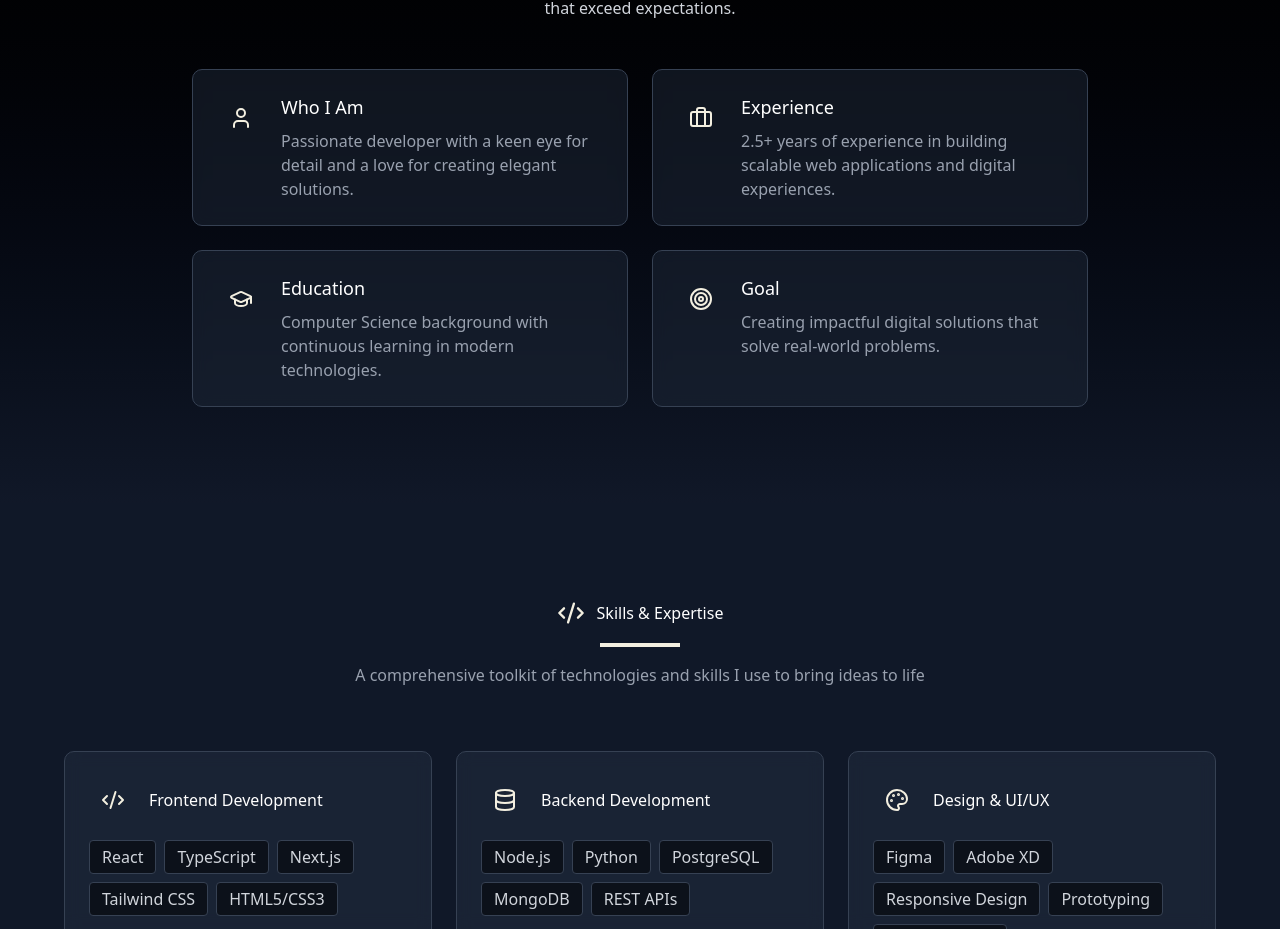
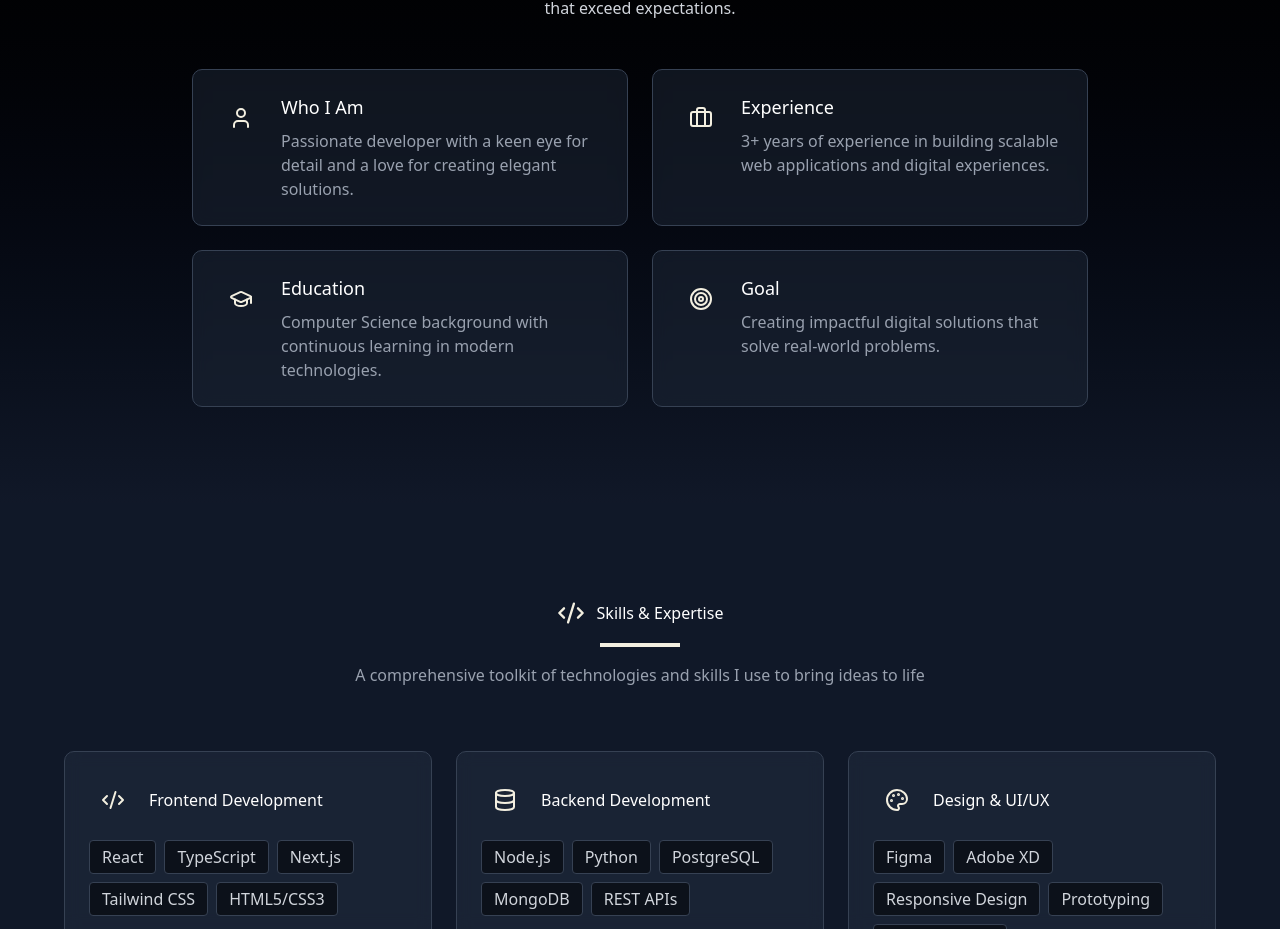
Before and after one commit to Raaj-16/nataraj_webapp, a React (Vite) app: page / in a window 1280 px wide. Shown: the part 1091-2020 px from the top of the page. Built offline with nearby package versions, Linux system fonts and the light colour scheme.

Commit message:
ui_change

```diff
--- a/src/components/About.tsx
+++ b/src/components/About.tsx
@@ -11,7 +11,7 @@ export function About() {
     {
       icon: Briefcase,
       title: 'Experience',
-      description: '2.5+ years of experience in building scalable web applications and digital experiences.',
+      description: '3+ years of experience in building scalable web applications and digital experiences.',
     },
     {
       icon: GraduationCap,
```
